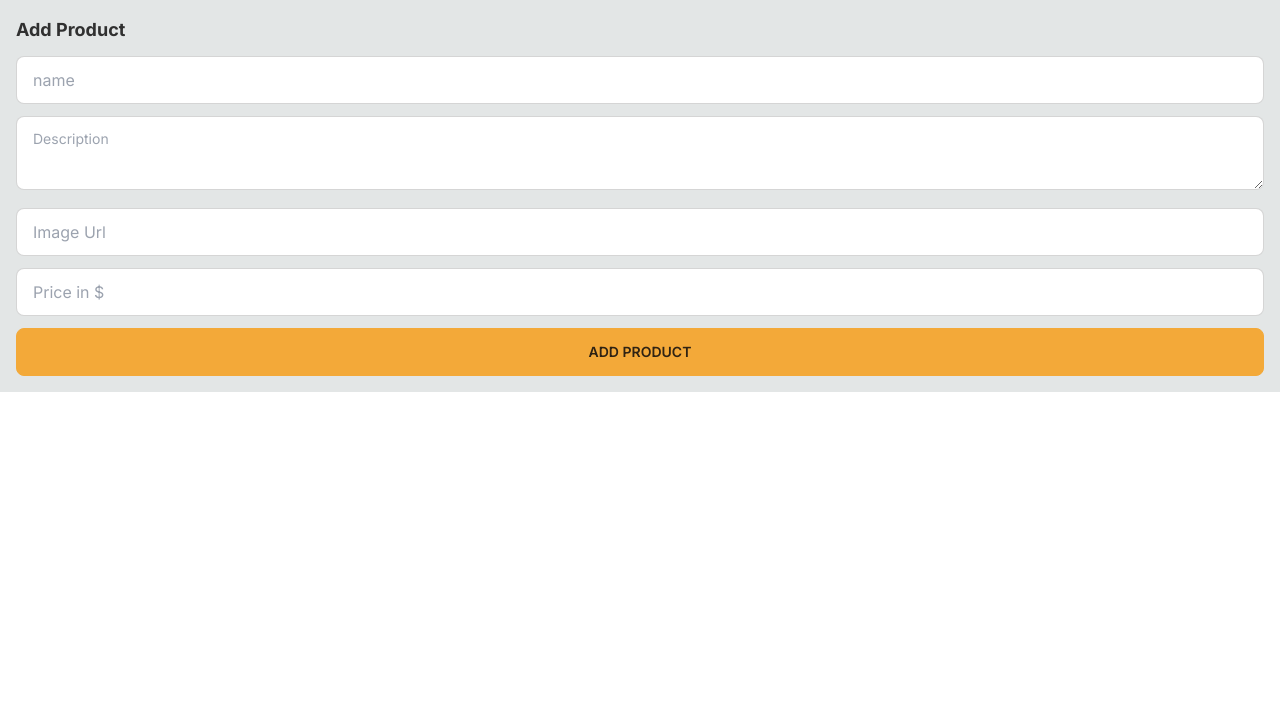
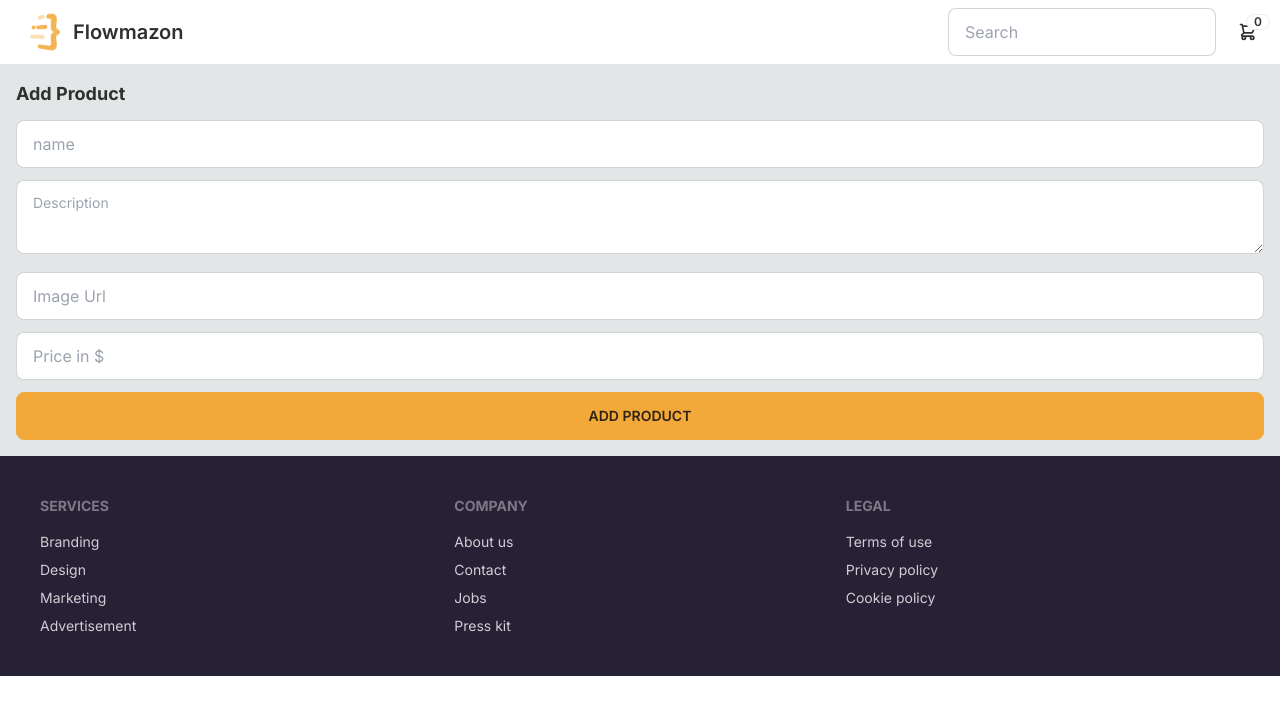
Before and after one commit to Josekariz/ecom, a Next.js app: page /add-product in a window 1280 px wide. Shown: the top 714 px of the page. Built offline with nearby package versions, Linux system fonts and the light colour scheme; no server answers.

Commit message:
create simple footer

```diff
--- /dev/null
+++ b/src/app/Footer.tsx
@@ -0,0 +1,28 @@
+export default function Footer() {
+    return (
+      <footer className="bg-neutral p-10 text-neutral-content">
+        <div className="footer m-auto max-w-7xl">
+          <div>
+            <span className="footer-title">Services</span>
+            <a className="link-hover link">Branding</a>
+            <a className="link-hover link">Design</a>
+            <a className="link-hover link">Marketing</a>
+            <a className="link-hover link">Advertisement</a>
+          </div>
+          <div>
+            <span className="footer-title">Company</span>
+            <a className="link-hover link">About us</a>
+            <a className="link-hover link">Contact</a>
+            <a className="link-hover link">Jobs</a>
+            <a className="link-hover link">Press kit</a>
+          </div>
+          <div>
+            <span className="footer-title">Legal</span>
+            <a className="link-hover link">Terms of use</a>
+            <a className="link-hover link">Privacy policy</a>
+            <a className="link-hover link">Cookie policy</a>
+          </div>
+        </div>
+      </footer>
+    );
+  }
--- a/src/app/layout.tsx
+++ b/src/app/layout.tsx
@@ -1,6 +1,8 @@
 import type { Metadata } from "next";
 import { Inter } from "next/font/google";
 import "./globals.css";
+import Navbar from "./Navbar/Navbar";
+import Footer from "./Footer";
 
 const inter = Inter({ subsets: ["latin"] });
 
@@ -17,7 +19,9 @@ export default function RootLayout({
   return (
     <html lang="en">
       <body className={inter.className}>
+        <Navbar/>
         <main className="m-auto min-w-[300px] max-w-7xl p-4">{children}</main>
+        <Footer/>
       </body>
     </html>
   );
```
